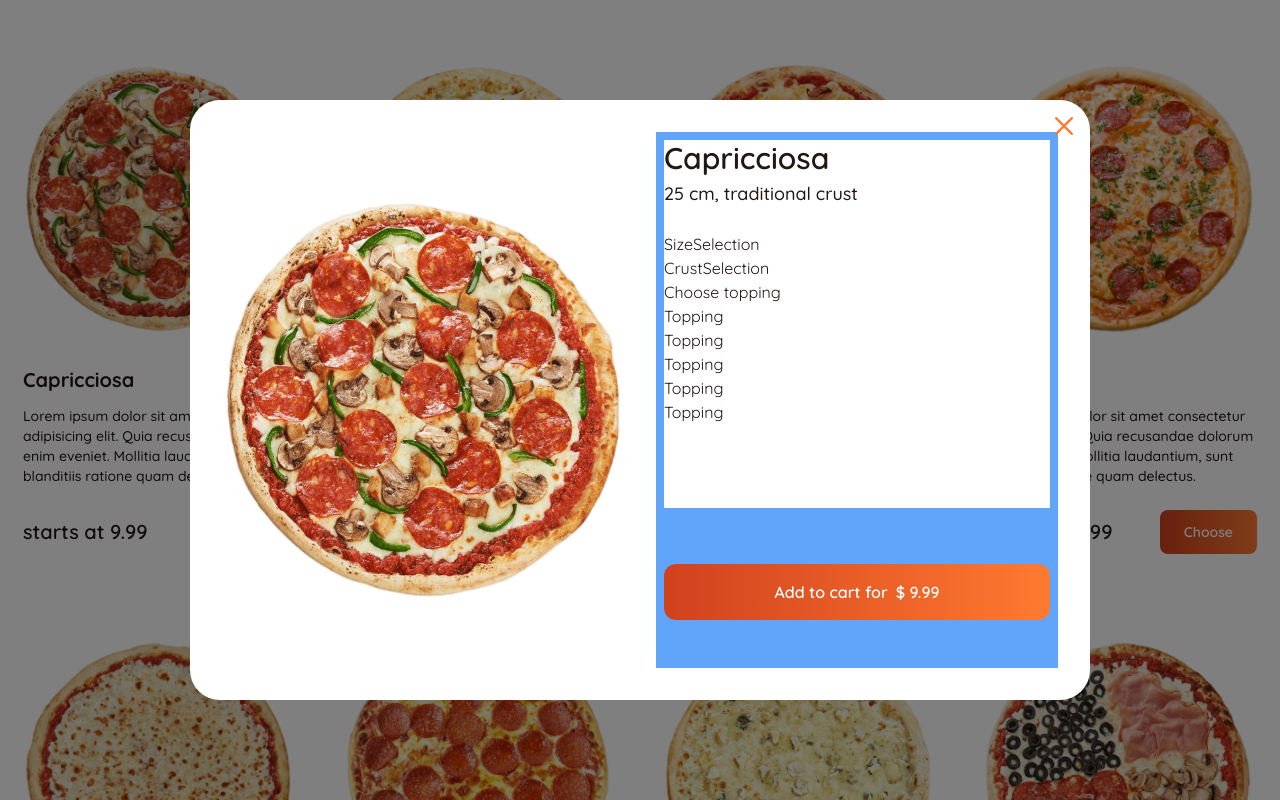
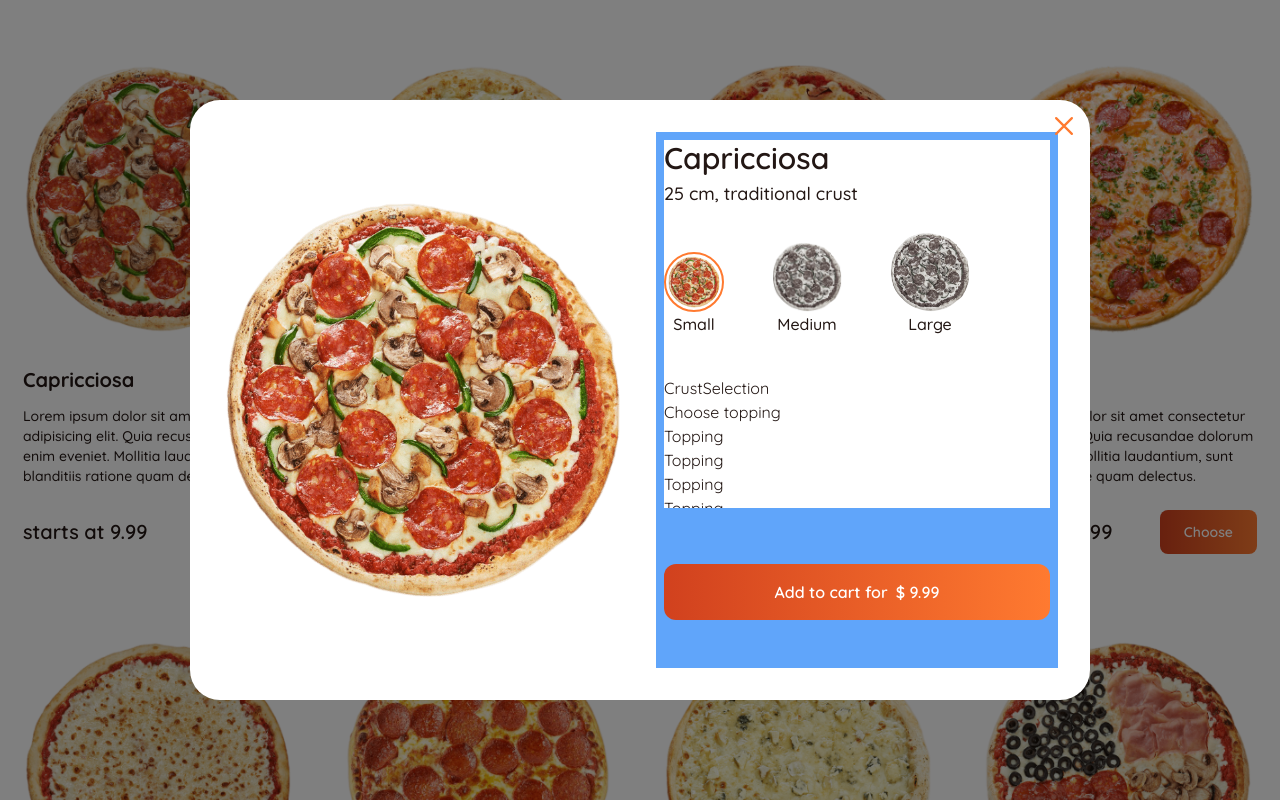
Before and after one commit to Artemonaaa/PizzaShop, a Next.js app: page / in a window 1280 px wide. Both pictures are taken after a click on the picture 158 px from the left and 199 px from the top of the page. Shown: the top 800 px of the page. Built offline with nearby package versions, Linux system fonts and the light colour scheme.

Commit message:
Add componet SizeSelection

```diff
--- a/src/app/components/PizzaDetails.js
+++ b/src/app/components/PizzaDetails.js
@@ -66,7 +66,7 @@
                 <span>, {crust} crust</span>
               </div>
             </div>
-            <SizeSelection />
+            <SizeSelection pizza={pizza} size={size} setSize={setSize} />
             <CrustSelection />
             <div>Choose topping</div>
             <div>
--- a/src/app/components/SizeSelection.js
+++ b/src/app/components/SizeSelection.js
@@ -1,5 +1,78 @@
-const SizeSelection = () => {
-  return <div>SizeSelection</div>;
-};
+import Image from 'next/image'
+
+const SizeSelection = ({ pizza, size, setSize }) => {
+  return (
+    <div className="mx-auto max-w-sm lg:max-w-none flex items-center justify-center lg:justify-start">
+      <div className="flex gap-x-12 items-baseline mb-10 font-medium">
+        <label className="flex flex-col items-center gap-x-2 cursor-pointer">
+          <Image
+            className={`${
+              size === "small"
+                ? "border-2 border-orange p-[2px] rounded-full"
+                : "border-transparent filter saturate-[.1]"
+            }`}
+            src={pizza.image}
+            width={60}
+            height={60}
+            alt="pizza"
+          />
+          <input
+            type="radio"
+            name="size"
+            value="small"
+            checked={size === "small"}
+            onChange={e => setSize(e.target.value)}
+            className="appearance-none"
+          />
+          Small
+        </label>
+        <label className="flex flex-col items-center gap-x-2 cursor-pointer">
+          <Image
+            className={`${
+              size === "medium"
+                ? "border-2 border-orange p-[2px] rounded-full"
+                : "border-transparent filter saturate-[.1]"
+            }`}
+            src={pizza.image}
+            width={70}
+            height={70}
+            alt="pizza"
+          />
+          <input
+            type="radio"
+            name="size"
+            value="medium"
+            checked={size === "medium"}
+            onChange={e => setSize(e.target.value)}
+            className="appearance-none"
+          />
+          Medium
+        </label>
+        <label className="flex flex-col items-center gap-x-2 cursor-pointer">
+          <Image
+            className={`${
+              size === "large"
+                ? "border-2 border-orange p-[2px] rounded-full"
+                : "border-transparent filter saturate-[.1]"
+            }`}
+            src={pizza.image}
+            width={80}
+            height={80}
+            alt="pizza"
+          />
+          <input
+            type="radio"
+            name="size"
+            value="large"
+            checked={size === "large"}
+            onChange={e => setSize(e.target.value)}
+            className="appearance-none"
+          />
+          Large
+        </label>
+      </div>
+    </div>
+  )
+}
 
 export default SizeSelection;
```
